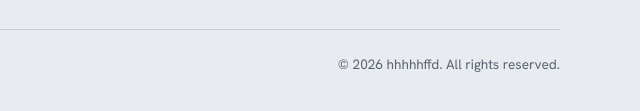
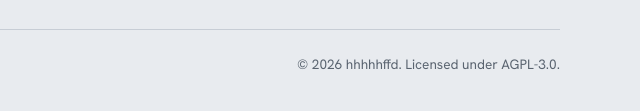
Before and after one commit to hhhhhffd/ratka_checker, a plain HTML site: page web/index.html in a window 1280 px wide. Shown: the part 801-912 px from the top of the page, 640-1280 px from the left. Drawn offline with Linux system fonts and the light colour scheme; a web font is replaced by a local one.

Commit message:
chore(web): replace the all-rights-reserved footer with the AGPL-3.0 notice
Co-Authored-By: Claude Sonnet 5.5 <noreply@anthropic.com>

```diff
--- a/web/index.html
+++ b/web/index.html
@@ -86,7 +86,7 @@
 
   <footer class="foot">
     <p>A clean verdict means no dangerous chain was found, not that a person reviewed the mod.</p>
-    <p>© 2026 hhhhhffd. All rights reserved.</p>
+    <p>© 2026 hhhhhffd. Licensed under AGPL-3.0.</p>
   </footer>
 </body>
 </html>
```
